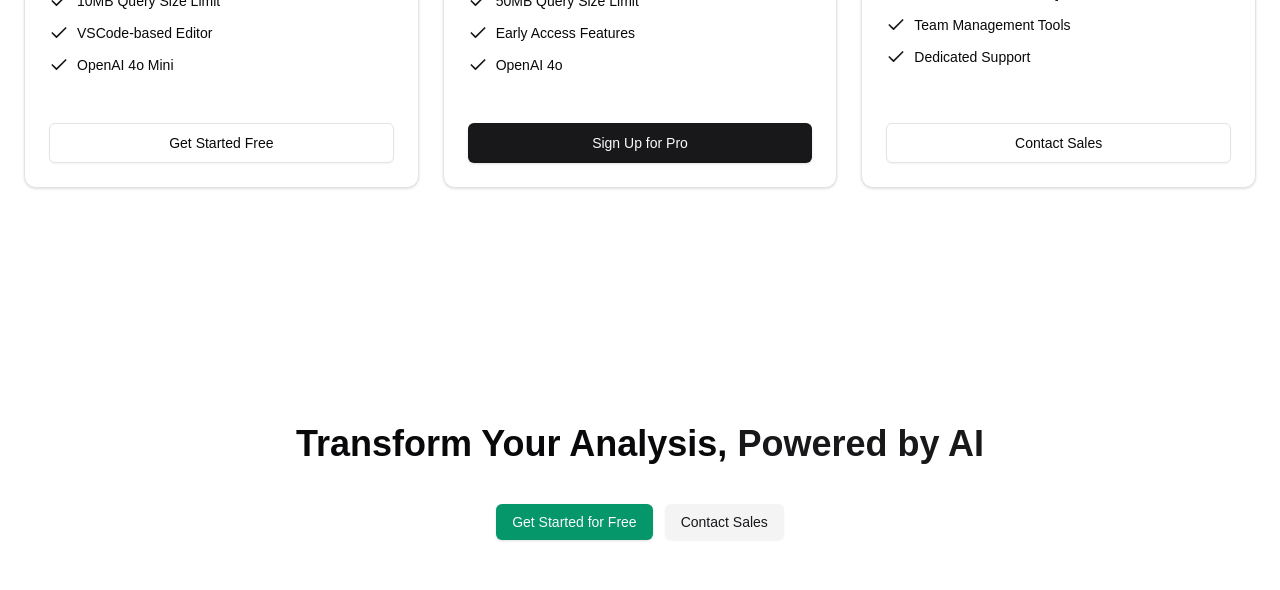
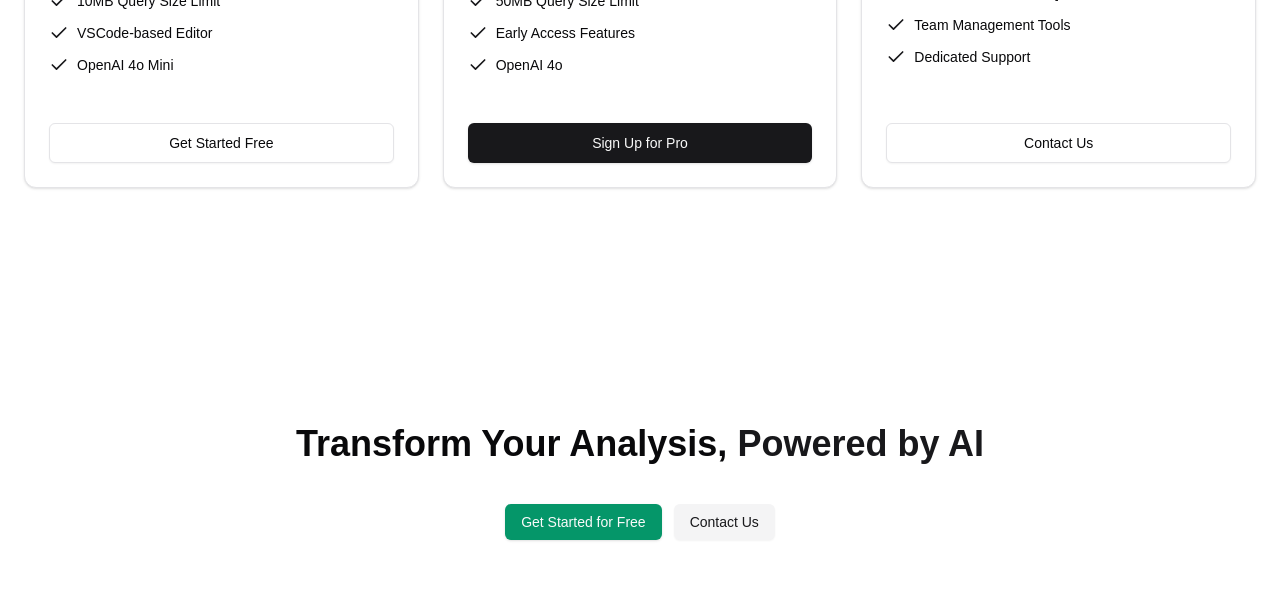
Before and after one commit to O1af/quail, a Next.js app: page / in a window 1280 px wide. Shown: the part 1520-2110 px from the top of the page. Built offline with nearby package versions, Linux system fonts and the light colour scheme; no server answers.

Commit message:
update call-to-action text from "Contact Sales" to "Contact Us"

```diff
--- a/components/Custom/Static/Landing/CTA.tsx
+++ b/components/Custom/Static/Landing/CTA.tsx
@@ -22,7 +22,7 @@ export function CTA() {
           variant="secondary"
           onClick={() => (window.location.href = "/contact")}
         >
-          Contact Sales
+          Contact Us
         </Button>
       </div>
 
--- a/components/Custom/Static/Landing/Pricing.tsx
+++ b/components/Custom/Static/Landing/Pricing.tsx
@@ -140,7 +140,7 @@ const pricingPlans = [
         tooltip: "Priority support with dedicated team",
       },
     ],
-    cta: "Contact Sales",
+    cta: "Contact Us",
     ctaLink: "/contact",
   },
 ];
```
